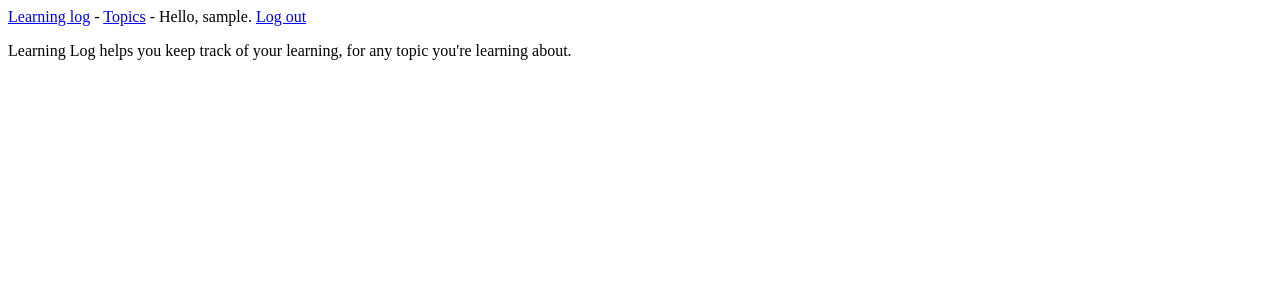
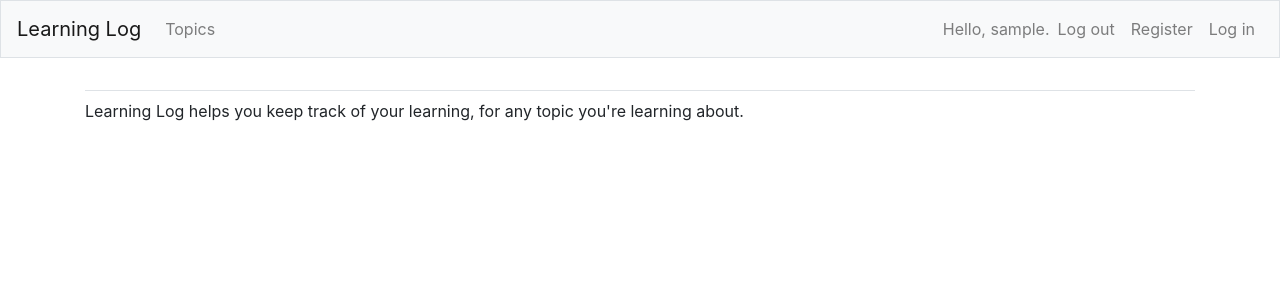
Before and after one commit to Alxndr3/learning_log, a Django app: page / in a window 1280 px wide. Shown: the top 300 px of the page. Run offline with Django 3.2, Linux system fonts and the light colour scheme; the visitor is signed in with stand-in values (Sample User, id 1); some libraries are stand-ins or nearby versions.

Commit message:
Styling base.html

```diff
--- a/learning_log/settings.py
+++ b/learning_log/settings.py
@@ -34,6 +34,8 @@ INSTALLED_APPS = [
     # My apps
     'learning_logs',
     'users',
+    # Third party apps
+    'bootstrap4',
     # Django app
     'django.contrib.admin',
     'django.contrib.auth',
--- a/learning_logs/templates/learning_logs/base.html
+++ b/learning_logs/templates/learning_logs/base.html
@@ -1,12 +1,58 @@
-<p>
-  <a href="{% url 'learning_logs:index' %}">Learning log</a> -
-  <a href="{% url 'learning_logs:topics' %}">Topics</a> -
-  {% if user.is_authenticated %}
-    Hello, {{ user.username }}.
-    <a href="{% url 'users:logout' %}">Log out</a>
-  {% else %}
-  <a href="{% url 'users:register' %}">Register</a> -
-    <a href="{% url 'users:login' %}">Log in</a>
-  {% endif %}
-</p>
-{% block content %}{% endblock content %}
+{% load bootstrap4 %}
+<!DOCTYPE html>
+<html lang="en">
+<head>
+  <meta charset="UTF-8">
+  <meta name="viewport" content="width=device-width, initial-scale=1,
+              shrink-to-fit=no">
+  <title>Learning Log</title>
+  {% bootstrap_css %}
+  {% bootstrap_javascript jquery='full' %}
+</head>
+<body>
+  <nav class="navbar navbar-expand-md navbar-light bg-light mb-4 border">
+    <a class="navbar-brand" href="{% url 'learning_logs:index' %}">Learning Log</a>
+    <button class="navbar-toggler" type="button" data-toggle="collapse"
+      data-target="#navbarCollapse" aria-controls="nabarCollapse"
+      aria-expanded="false" aria-label="Toggle navigation">
+      <span class="navbar-toggler-icon"></span></button>
+			<div class="collapse navbar-collapse" id="navbarCollapse">
+				<ul class="navbar-nav mr-auto">
+					<li class="nav-item">
+						<a class="nav-link" href="{% url 'learning_logs:topics' %}">Topics</a>
+					</li>
+				</ul>
+				<ul class="navbar-nav ml-auto">
+
+					{% if user.is_authenticated %}
+
+						<li class="nav-item">
+							<span class="navbar-text">Hello, {{ user.username }}.</span>
+						</li>
+
+						<li class="nav-item">
+							<a class="nav-link" href="{% url 'users:logout' %}">Log out</a>
+						</li>
+
+						<li class="nav-item">
+							<a class="nav-link" href="{% url 'users:register' %}">Register</a>
+						</li>
+
+						<li class="nav-item">
+							<a class="nav-link" href="{% url 'users:login' %}">Log in</a>
+						</li>
+
+						{% endif %}
+
+				</ul>
+  </nav>
+	<main role="main" class="container">
+		<div class="pb-2 mb-2 border-bottom">
+			{% block page_header %}{% endblock page_header %}
+		</div>
+		<div>
+			{% block content %}{% endblock content %}
+		</div>
+	</main>
+</body>
+</html>
```
